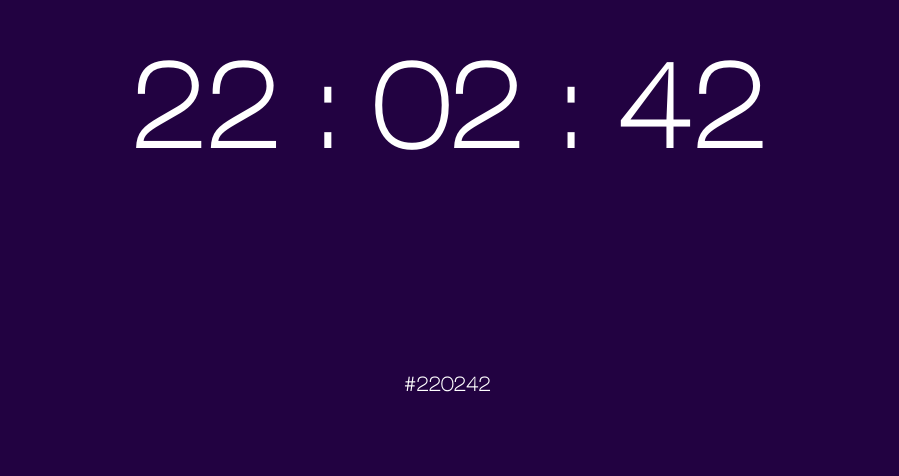
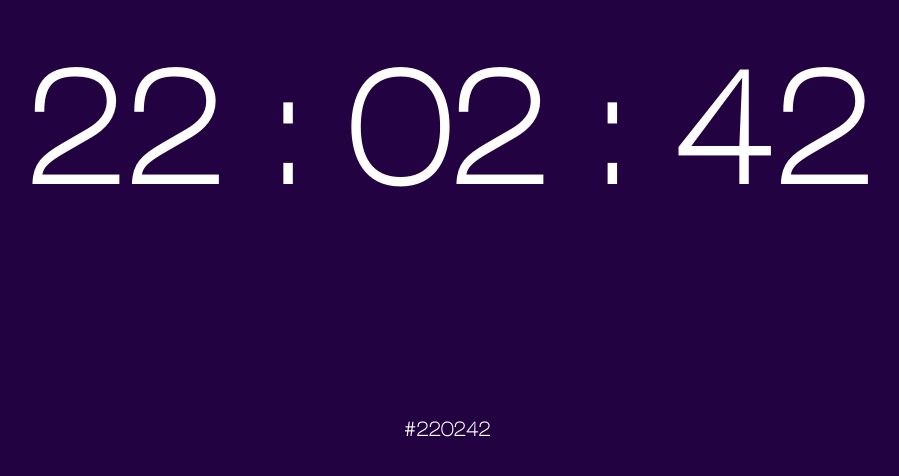
Before and after one commit to CyborgPatrick/cyborgpatrick.github.io, a plain HTML site: page index.html in a window 1280 px wide. Shown: the part 248-724 px from the top of the page, without its empty margins (201-1100 px from the left). Drawn offline with Linux system fonts and the light colour scheme.

Commit message:
Increased size

```diff
--- a/style.css
+++ b/style.css
@@ -12,7 +12,7 @@ src: url("HelveticaNeue-UltraLigExt.otf") format("opentype");
 }
 
 h1 {
-	font-size: 9vw;
+	font-size: 12vw;
 	margin: 0;
 }
 
```
